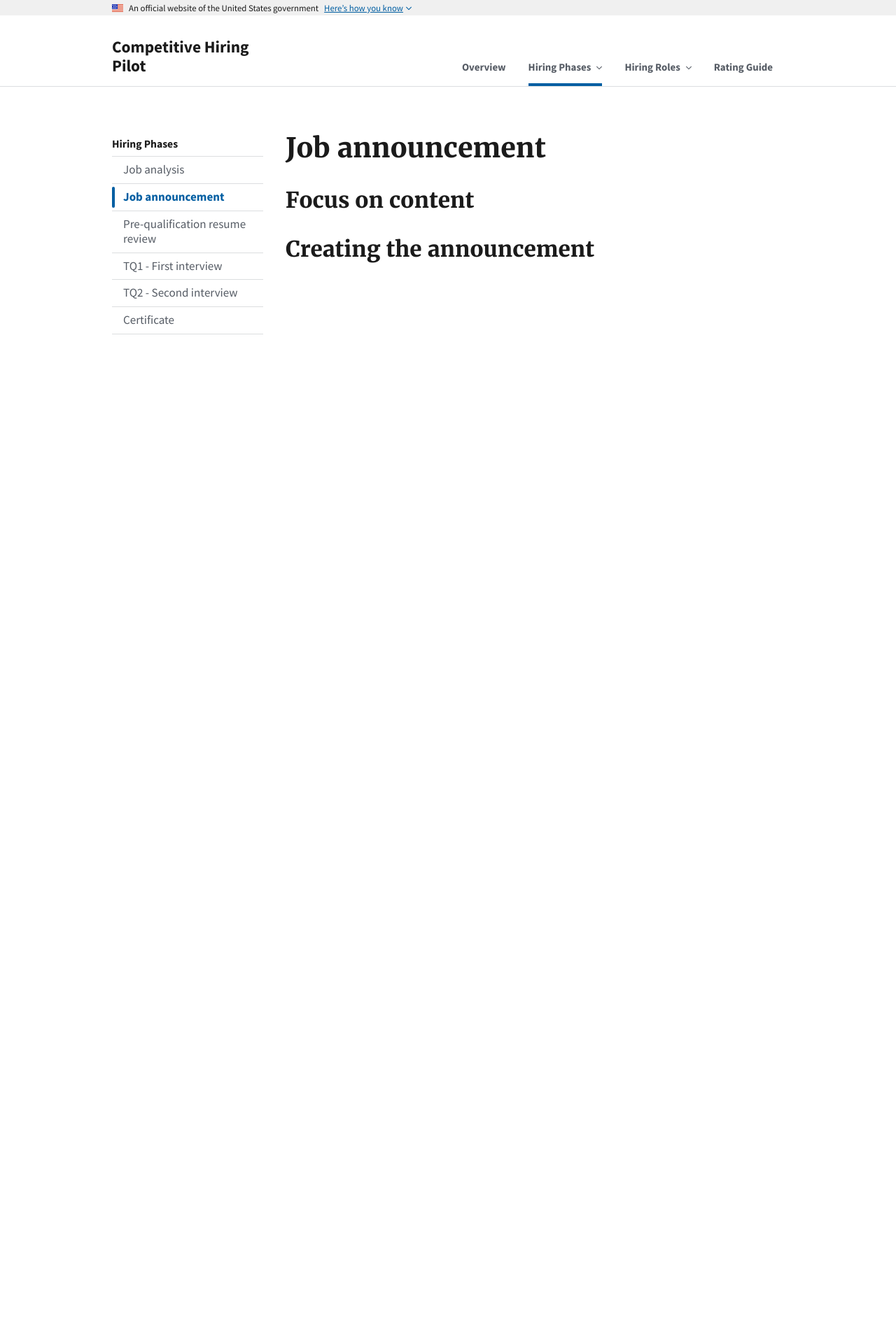
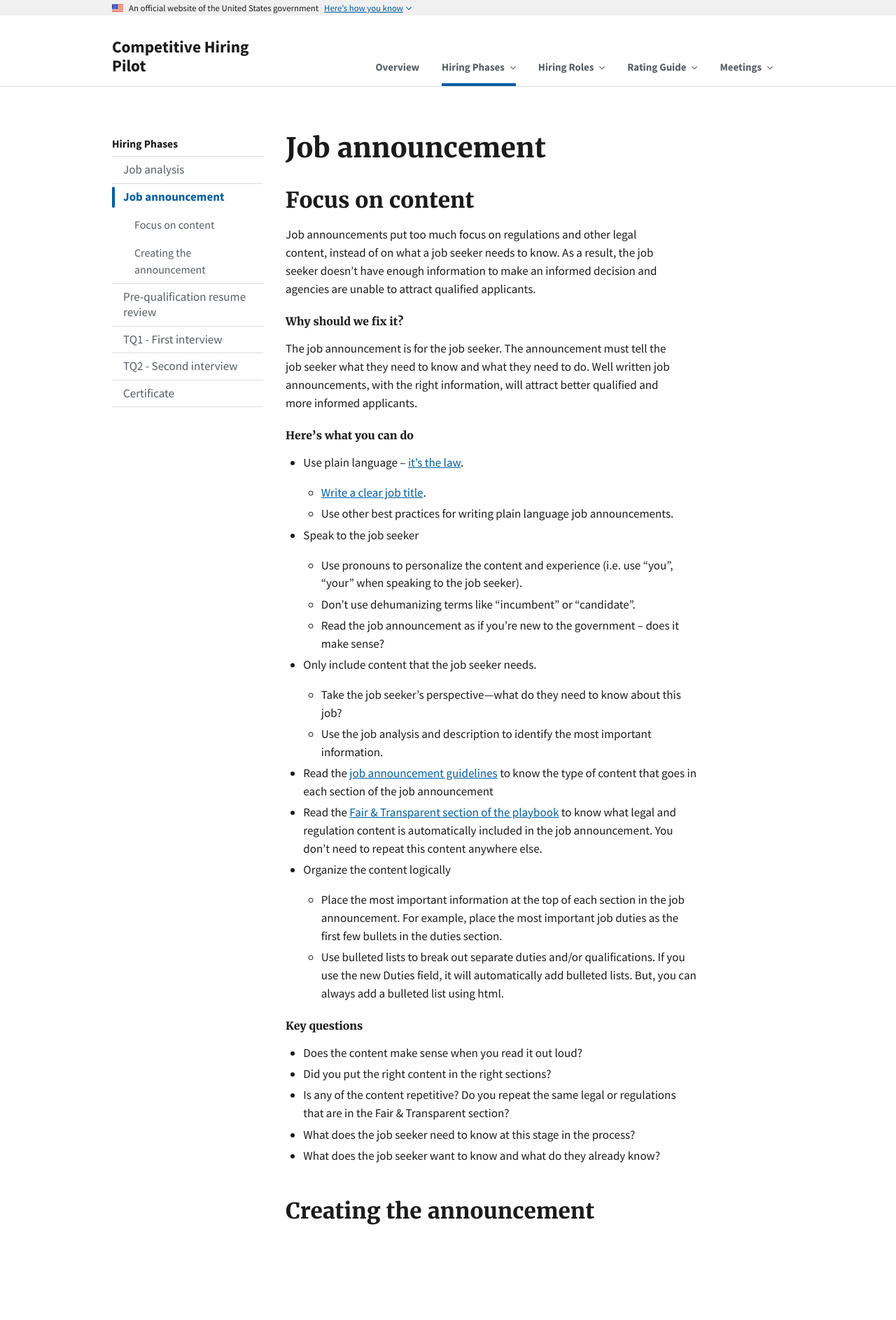
Before and after one commit to usds/SME-QA-Website, a Jekyll site: the page built from pages/phases/job-announcement.md, in a window 1280 px wide. Shown: the whole page at 70% size. Built offline with Jekyll 4.4.1, drawn with Linux system fonts in a browser that asks for light colours; before the commit the page ends 900 px from its top, so only the background shows below that.

Commit message:
Adds meeting agendas and fixes rating guide in nav.

```diff
--- a/_config.yml
+++ b/_config.yml
@@ -50,6 +50,8 @@
     output: true
   rating-guide:
     output: true
+  meetings:
+    output: true
 
 # Exclude from processing.
 exclude:
--- a/config/gulp/config.js
+++ b/config/gulp/config.js
@@ -23,6 +23,7 @@
       "_hr-tasks/*.md",
       "_sme-tasks/*.md",
       "_rating-guide/*.md",
+      "_meetings/*.md",
       "_layouts/*.html",
       "pages/**/*.{html,markdown,md,yml,json,txt,xml}"
     ],
--- a/pages/phases/job-announcement.md
+++ b/pages/phases/job-announcement.md
@@ -4,13 +4,55 @@
 section: hiring-phases
 title: Job announcement
 sidenav: hiring-phases
-subnav:
-  - text: Focus on content
-    href: "#focus-on-content"
-  - text: Creating the announcement
-    href: "#creating-the-announcement"
 ---
 
 ## Focus on content
 
+<p>
+  Job announcements put too much focus on regulations and other legal content, instead of on what a job seeker needs to know. As a result, the job seeker doesn’t have enough information to make an informed decision and agencies are unable to attract qualified applicants.
+</p>
+<h4>Why should we fix it?</h4>
+<p>
+  The job announcement is for the job seeker.  The announcement must tell the job seeker what they need to know and what they need to do.  Well written job announcements, with the right information, will attract better qualified and more informed applicants.
+</p>
+<h4>Here’s what you can do</h4>
+<ul class="usajobs-recruitment-joa-playbook-home--plays__can-do">
+  <li>Use plain language – <a href="https://www.gpo.gov/fdsys/pkg/PLAW-111publ274/pdf/PLAW-111publ274.pdf">it’s the law</a>.
+    <ul>
+      <li><a href="/ATP-Support/job-announcement-playbook/details/overview#job-title">Write a clear job title</a>.</li>
+      <li>Use other best practices for writing plain language job announcements.</li>
+    </ul>
+  </li>
+  <li>Speak to the job seeker
+    <ul>
+      <li>Use pronouns to personalize the content and experience (i.e. use “you”, “your” when speaking to the job seeker).</li>
+      <li>Don’t use dehumanizing terms like “incumbent” or “candidate”.</li>
+      <li>Read the job announcement as if you’re new to the government – does it make sense?</li>
+    </ul>
+  </li>
+  <li>Only include content that the job seeker needs.
+    <ul>
+      <li>Take the job seeker’s perspective—what do they need to know about this job?</li>
+      <li>Use the job analysis and description to identify the most important information.</li>
+    </ul>
+  </li>
+  <li>Read the <a href="/ATP-Support/job-announcement-playbook/details">job announcement guidelines</a> to know the type of content that goes in each section of the job announcement</li>
+  <li>Read the <a href="/ATP-Support/job-announcement-playbook/details/fair-and-transparent/">Fair &amp; Transparent section of the playbook</a> to know what legal and regulation content is automatically included in the job announcement. You don’t need to repeat this content anywhere else.</li>
+  <li>Organize the content logically
+    <ul>
+      <li>Place the most important information at the top of each section in the job announcement. For example, place the most important job duties as the first few bullets in the duties section.</li>
+      <li>Use bulleted lists to break out separate duties and/or qualifications. If you use the new Duties field, it will automatically add bulleted lists. But, you can always add a bulleted list using html.</li>
+    </ul>
+  </li>
+</ul>
+
+<h4>Key questions</h4>
+<ul class="usajobs-recruitment-joa-playbook-home--plays__questions">
+  <li>Does the content make sense when you read it out loud?</li>
+  <li>Did you put the right content in the right sections?</li>
+  <li>Is any of the content repetitive? Do you repeat the same legal or regulations that are in the Fair &amp; Transparent section?</li>
+  <li>What does the job seeker need to know at this stage in the process?</li>
+  <li>What does the job seeker want to know and what do they already know?</li>
+</ul>
+
 ## Creating the announcement
```
Also changed, not shown: _data/navigation.yml (+22 -7 lines), _meetings/agenda-for-job-analysis-workshop-day-1.md (added, +94 -0 lines), _meetings/agenda-for-job-analysis-workshop-day-2.md (added, +98 -0 lines), _rating-guide/0100_resume-review-ratings.md (+0 -1 lines), _rating-guide/0200_resume-review-outcomes.md (+0 -1 lines), _scss/_uswds-theme-custom-styles.scss (+9 -0 lines), pages/meetings/index.html (added, +14 -0 lines), assets/stylesheets/styles.css, 1 other file.
